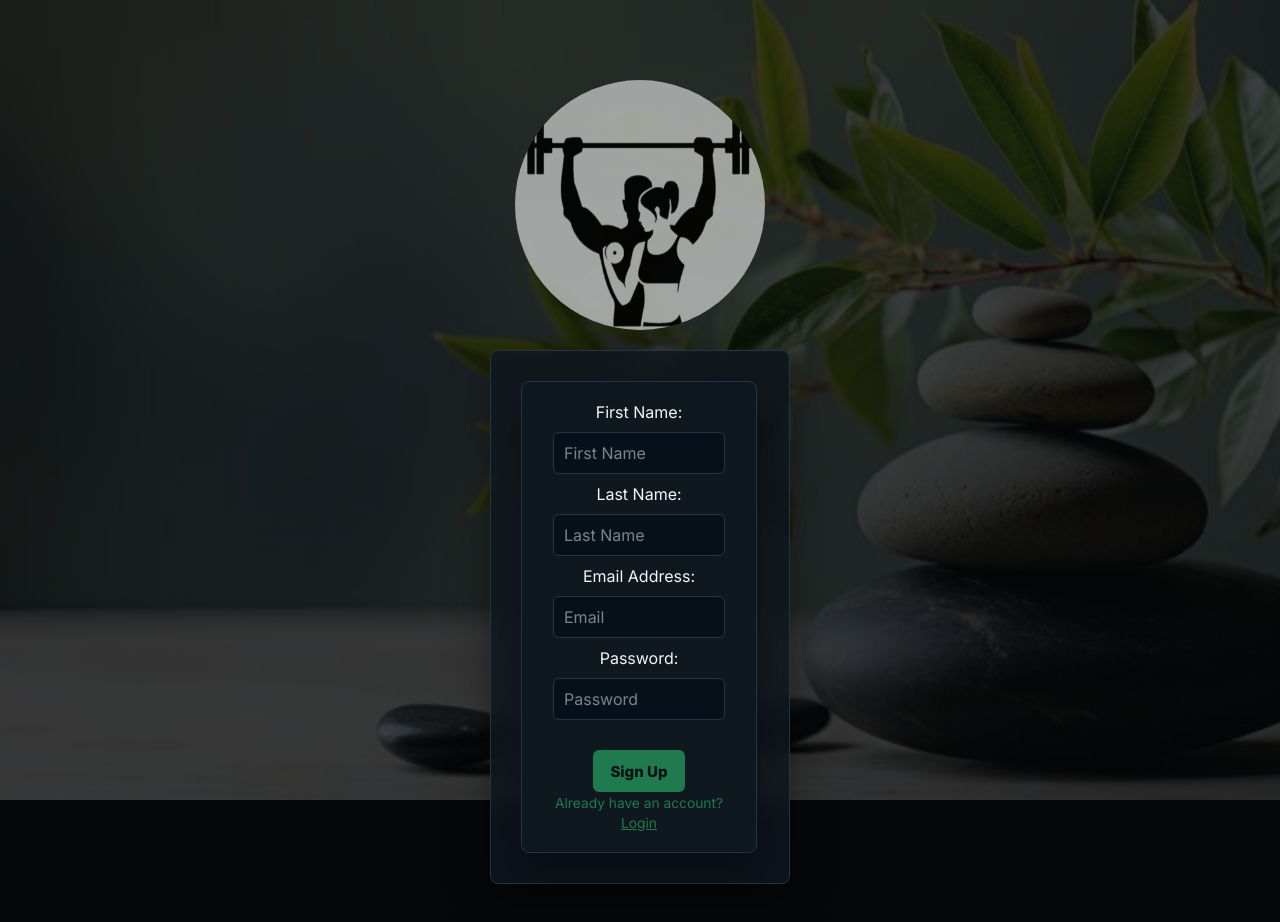
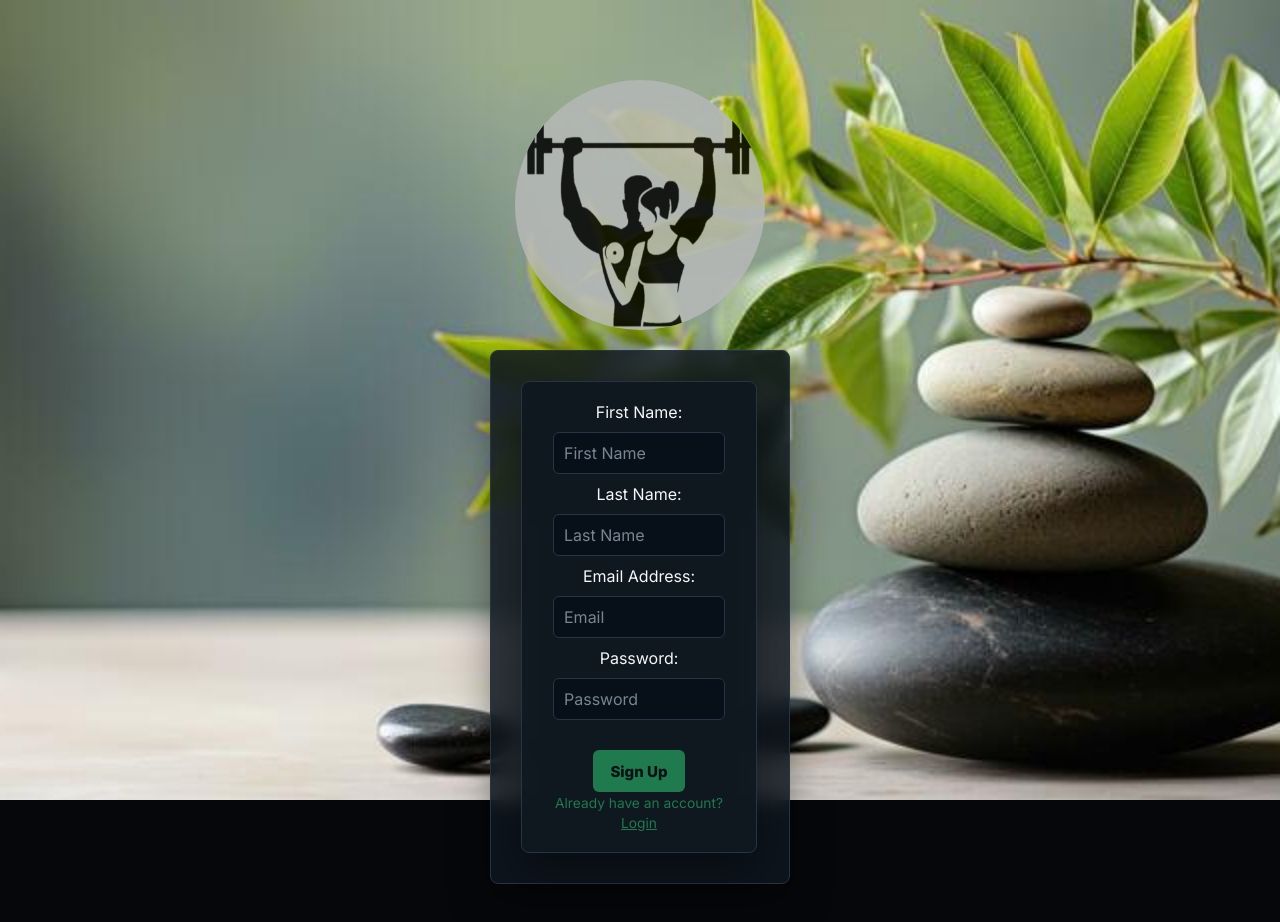
Before and after one commit to romanedorrel/bestself-fitness-generator, a Next.js app: page /signup in a window 1280 px wide. Shown: the top 922 px of the page. Built offline with nearby package versions, Linux system fonts and the light colour scheme.

Commit message:
Fixed problem with outer app background image not covering page

```diff
--- a/app/deleteuser/page.js
+++ b/app/deleteuser/page.js
@@ -1,14 +1,16 @@
 'use client'
 import DeleteUser from "@/components/DeleteUser"
+import Background from "@/components/Background"
 
 
 
 export default function Delete() {
     return (
 
-            <div className="delete">
+            <main className="auth-page delete">
+               <Background/>
                <DeleteUser/>
-            </div>
+            </main>
 
     )
 }
--- a/app/globals.css
+++ b/app/globals.css
@@ -73,16 +73,30 @@ input::placeholder {
   z-index: 1;
 }
 
+.auth-page {
+  position: relative;
+  min-height: 100dvh;
+  overflow-x: hidden;
+  isolation: isolate;
+  background: transparent;
+}
+
+.auth-background {
+  position: fixed;
+  inset: 0;
+  z-index: -1;
+  pointer-events: none;
+}
+
+.auth-background-image {
+  object-fit: cover;
+  object-position: center;
+}
+
 .app-main {
   max-width: 1180px;
   margin: 0 auto;
   padding: 6rem 1.5rem 3rem;
-}
-
-.bg-img {
-  object-fit: cover;
-  opacity: 0.22;
-  z-index: -1;
 }
 
 .NavBar {
@@ -349,9 +363,15 @@ input::placeholder {
 .card {
   padding: 1.25rem;
   background: var(--color-surface-raised);
+  background-color: var(--color-surface-raised);
   transition:
     transform 0.2s ease,
     box-shadow 0.2s ease;
+}
+
+.card.MuiCard-root {
+  background-color: var(--color-surface-raised);
+  color: var(--color-text);
 }
 
 .card:hover {
@@ -412,6 +432,8 @@ input::placeholder {
 }
 
 .login {
+  position: relative;
+  z-index: 1;
   width: min(100% - 2rem, 340px);
   margin-inline: auto;
   padding: 5rem 1.25rem;
@@ -460,7 +482,7 @@ input::placeholder {
 
 .delete {
   min-height: 100vh;
-  background: var(--color-bg);
+  background: transparent;
 }
 
 .footer {
--- a/app/page.js
+++ b/app/page.js
@@ -8,10 +8,10 @@ export default function Home() {
 
   return (
     // <main className={styles.main}>
-      <div>
+      <main className="auth-page">
        <Background/>
       <LoginForm/>
-</div>
+      </main>
     // </main>
   );
 }
--- a/app/resetpassword/layout.js
+++ b/app/resetpassword/layout.js
@@ -1,7 +1,7 @@
 import FormsBackground from "@/components/Background";
 
 export default function PageLayout({children}) {
-    return <div><FormsBackground/>
+    return <main className="auth-page"><FormsBackground/>
         {children}
-    </div>
+    </main>
 }
--- a/app/signup/page.js
+++ b/app/signup/page.js
@@ -1,11 +1,13 @@
 import SignUpForm from "@/components/SignUpForm"
-import FormsBackground from "@/components/Background"
+import Background from "@/components/Background"
 
 export default function SignUp() {
 
     return(
-        <div>
-            <FormsBackground/><SignUpForm/></div>
+        <main className="auth-page">
+            <Background/>
+            <SignUpForm/>
+        </main>
     )
 
 }
--- a/components/Background.js
+++ b/components/Background.js
@@ -3,13 +3,15 @@ import React from "react";
 
 export default function Background() {
     return (
-        <div>
+        <div className="auth-background" aria-hidden="true">
             {/* background image for outer forms such as login sig up and reset password */}
             <Image
-                className="bg-img"
+                className="auth-background-image"
                 src="/balance.jpg"
                 alt="Balance"
-                fill={true}
+                fill
+                priority
+                sizes="100vw"
         />
         </div>
 
```
